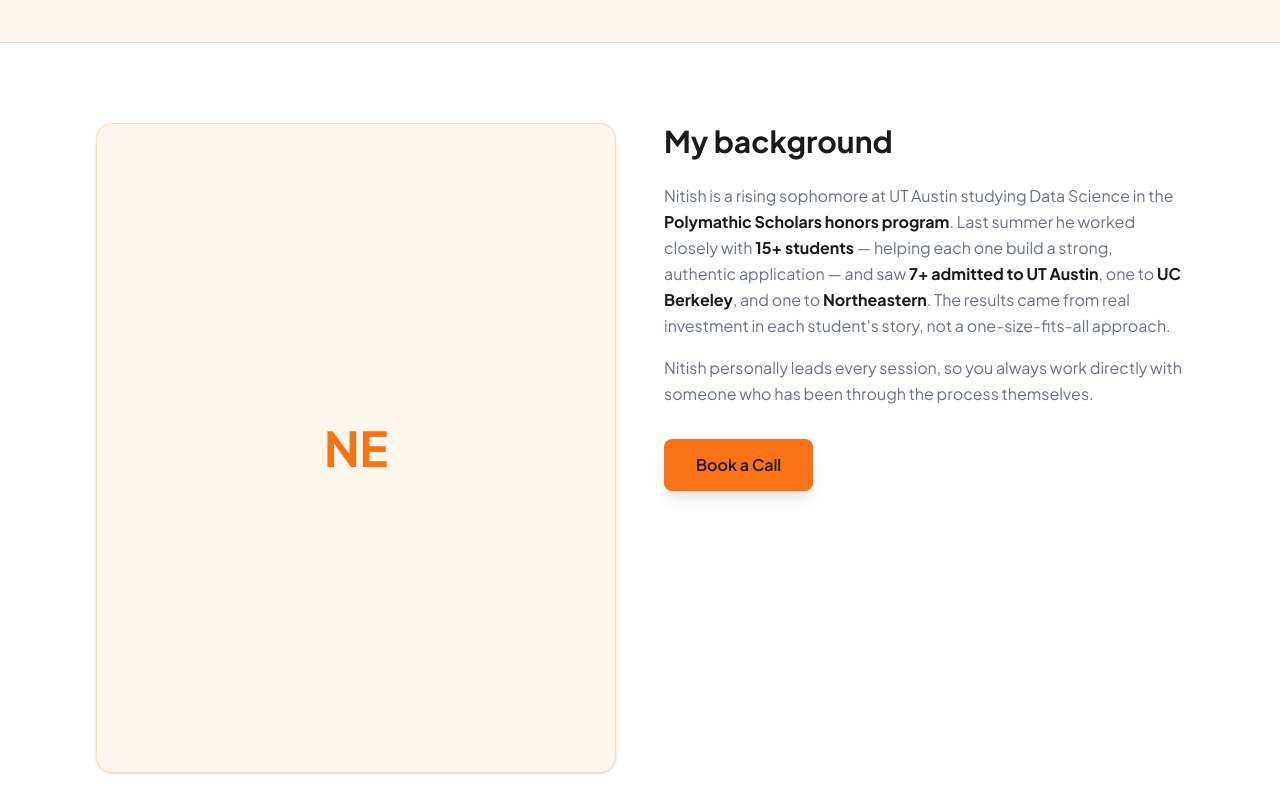
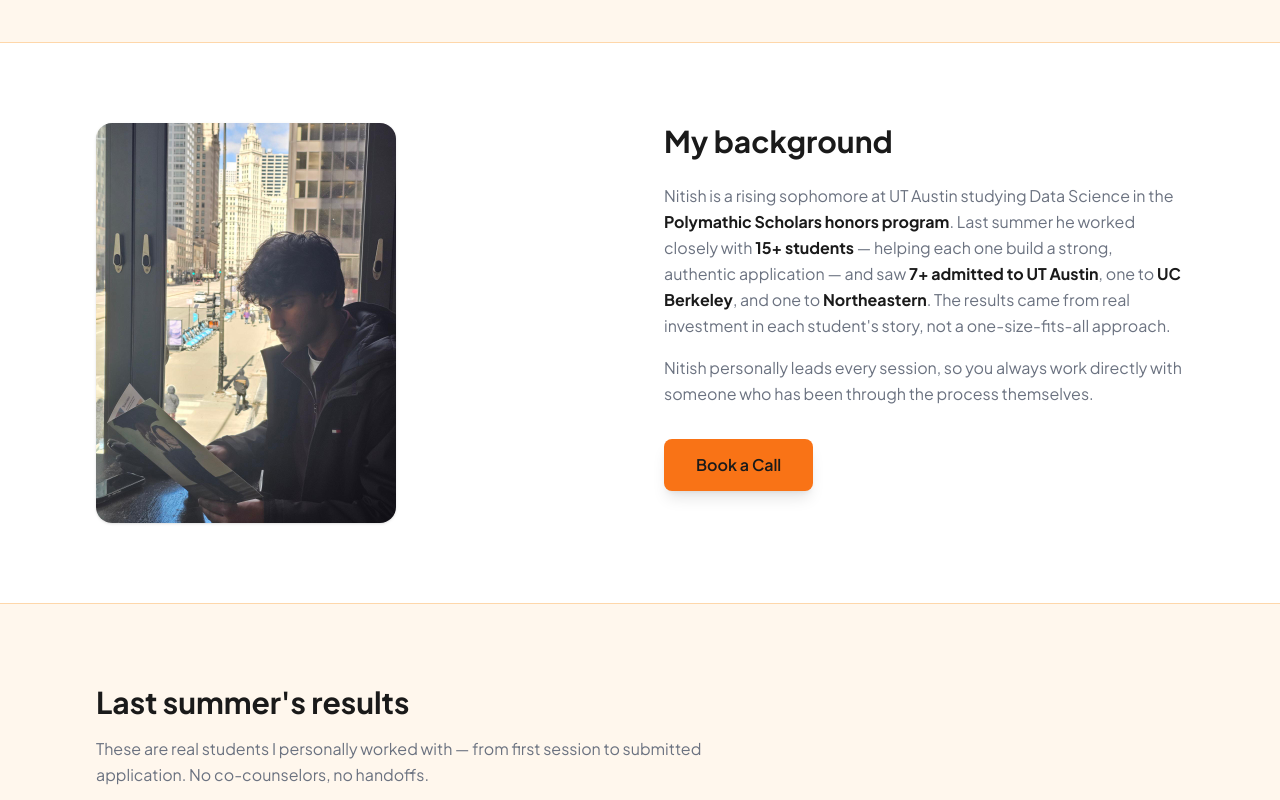
Before and after one commit to nitish-elangovanutexas/PrepPoint_Tutors, a Next.js app: page /about in a window 1280 px wide. Shown: the part 560-1360 px from the top of the page. Built offline with nearby package versions, Linux system fonts and the light colour scheme; no server answers.

Commit message:
changes to about me and bd testamonial change

```diff
--- a/app/about/page.tsx
+++ b/app/about/page.tsx
@@ -1,4 +1,5 @@
 import type { Metadata } from "next";
+import Image from "next/image";
 import Link from "next/link";
 
 export const metadata: Metadata = {
@@ -65,11 +66,14 @@ export default function AboutPage() {
       <section className="py-16 sm:py-20">
         <div className="mx-auto max-w-6xl px-4 sm:px-6 lg:px-8">
           <div className="grid gap-12 lg:grid-cols-2 lg:items-start">
-            <div>
-              {/* TODO: replace with real photo */}
-              <div className="flex aspect-[4/5] w-full items-center justify-center rounded-2xl border border-border bg-card text-5xl font-bold text-accent shadow-sm">
-                NE
-              </div>
+            <div className="flex justify-center lg:justify-start">
+              <Image
+                src="/tutoring_pfp.jpeg"
+                alt="Nitish Elangovan"
+                width={300}
+                height={300}
+                className="rounded-2xl object-cover shadow-sm"
+              />
             </div>
             <div>
               <h2 className="text-3xl font-bold text-navy">My background</h2>
--- a/components/testimonials.tsx
+++ b/components/testimonials.tsx
@@ -37,7 +37,7 @@ const items = [
   },
   {
     quote:
-      "The SAT prep was structured and flexible at the same time. My score jumped and I felt completely ready on test day.",
+      "Nitish helped me understand exactly what UT Austin looks for in an applicant. His guidance on building my college list and crafting my essays made the whole process feel a lot less overwhelming — and it paid off.",
     name: "Bhavdeep S.",
     result: "UT Austin Admit",
   },
```
Also changed, not shown: public/tutoring_pfp.jpeg (added).
